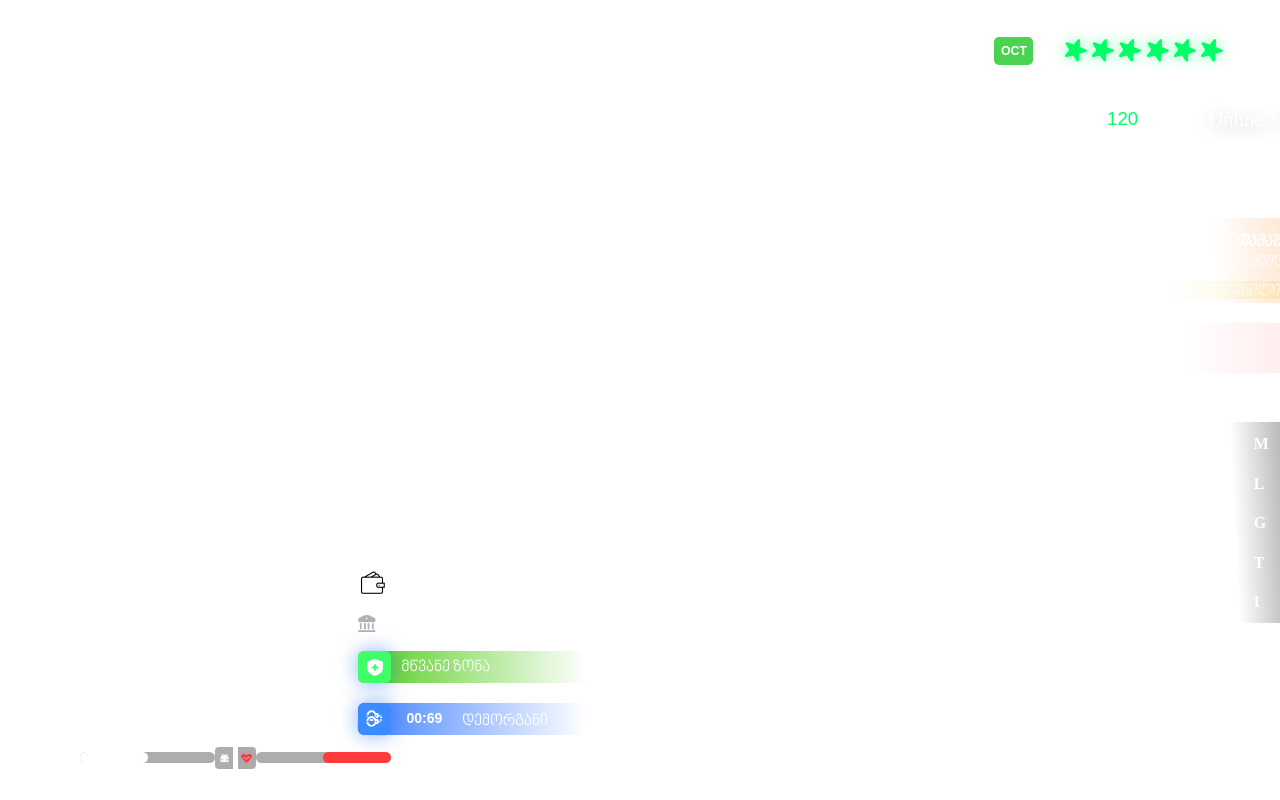
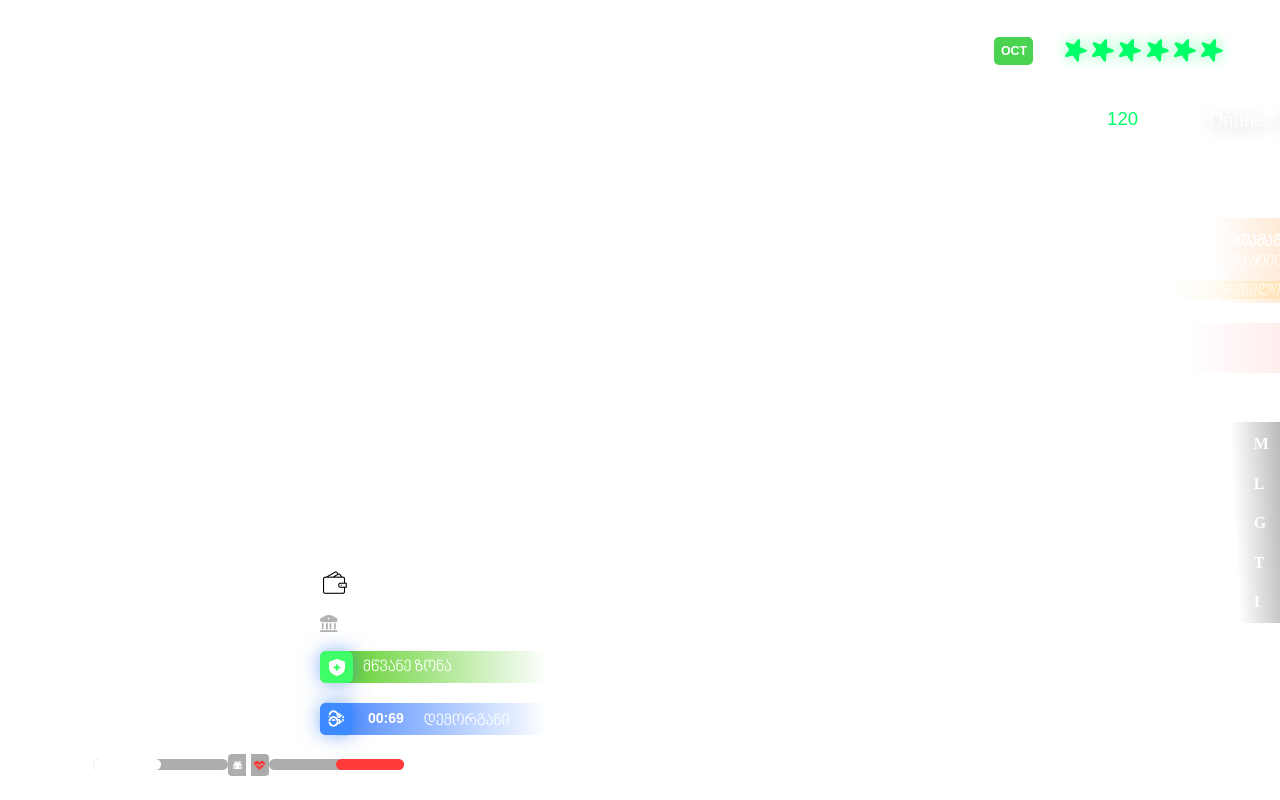
Before and after one commit to Kryzexx/hud, a plain HTML site: page index.html in a window 1280 px wide. Shown: the top 800 px of the page. Drawn offline with Linux system fonts and the light colour scheme.

Commit message:
Update style.css

```diff
--- a/style.css
+++ b/style.css
@@ -609,8 +609,8 @@ body {
 .armor-health-cont {
     display: flex;
     position: relative;
-    bottom: 15px;
-    left: 80px;
+    bottom: 8px;
+    left: 93px;
     width: fit-content;
 }
 
@@ -697,7 +697,7 @@ body {
     height: 220px;
     position: absolute;
     bottom: 25px;
-    left: 28%;
+    left: 25%;
 }
 
 .cash {
```
